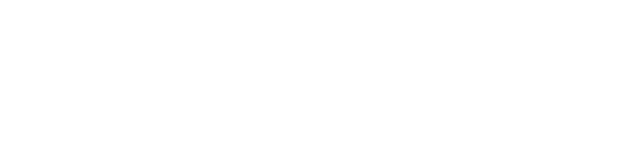
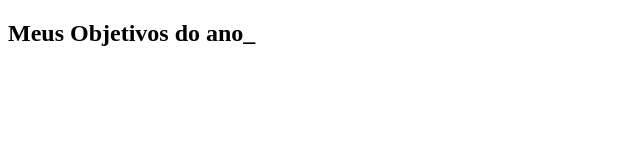
Before and after one commit to pcalexandrat/javascript-3-ano-CCM, a plain HTML site: page index.html in a window 1280 px wide. Shown: the whole page, without its empty margins (0-640 px from the left). Drawn offline with Linux system fonts and the light colour scheme.

Commit message:
objetivos

```diff
--- a/index.html
+++ b/index.html
@@ -6,6 +6,17 @@
     <title>meus objetivos</title>
 </head>
 <body>
+        <section class="conteudo-principal">
+            <h2 class="titulo-principal">Meus Objetivos do ano_</h2>
+
+        </section>
+
+
+
+
+
+
+
 
 </body>
 </html>
```
